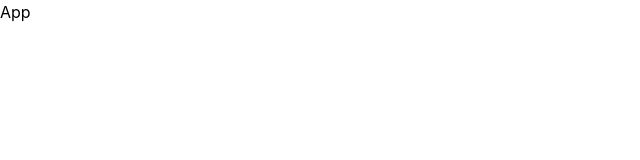
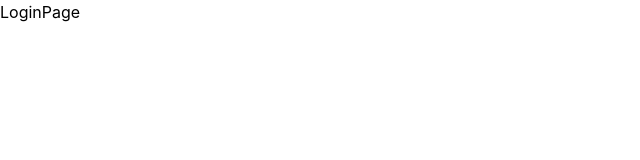
Before and after one commit to Abhijith314/blood_donation, a React (Vite) app: page /login in a window 1280 px wide. Shown: the top 160 px of the page, without its empty margins (0-640 px from the left). Built offline with nearby package versions, Linux system fonts and the light colour scheme.

Commit message:
Fix import router-dom

```diff
--- a/package.json
+++ b/package.json
@@ -13,6 +13,7 @@
     "@tailwindcss/vite": "^4.3.0",
     "react": "^19.2.6",
     "react-dom": "^19.2.6",
+    "react-router-dom": "^7.18.0",
     "tailwindcss": "^4.3.0"
   },
   "devDependencies": {
--- a/src/App.jsx
+++ b/src/App.jsx
@@ -1,8 +1,16 @@
 import React from 'react'
+import { BrowserRouter as Router, Routes, Route } from 'react-router-dom';
+import LoginPage from './pages/auth/LoginPage';
 
 const App = () => {
   return (
-    <div>App</div>
+    <Router>
+      <div className="App">
+        <Routes>
+          <Route path="/login" element={<LoginPage />} />
+        </Routes>
+      </div>
+    </Router>
   )
 }
 
--- a/src/pages/auth/LoginPage.jsx
+++ b/src/pages/auth/LoginPage.jsx
@@ -0,0 +1,9 @@
+import React from 'react'
+
+const LoginPage = () => {
+  return (
+    <div>LoginPage</div>
+  )
+}
+
+export default LoginPage
```
Also changed, not shown: 1 other file (tests, documents, lock files or other folders).
